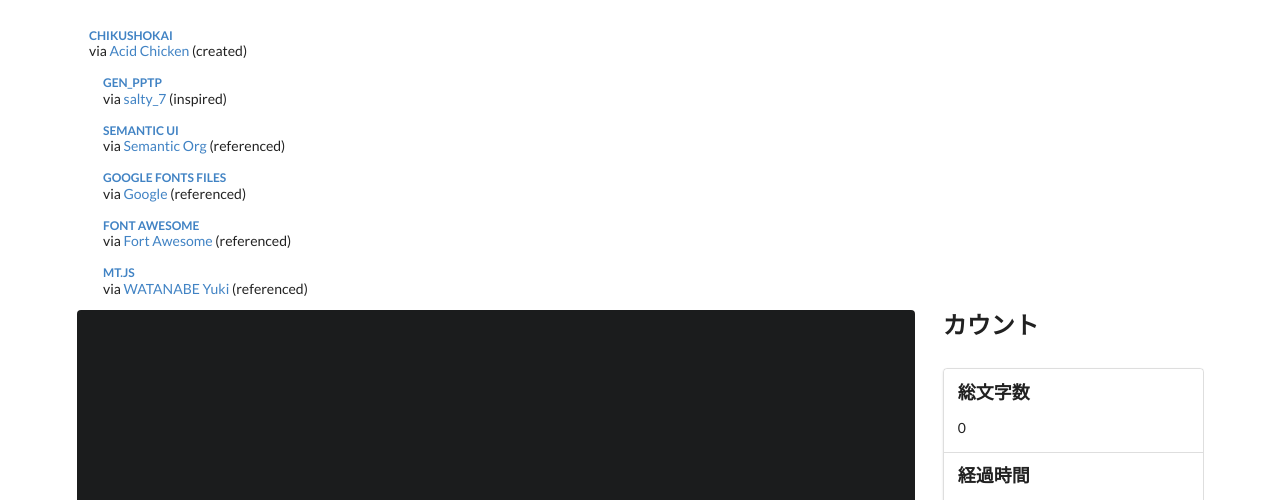
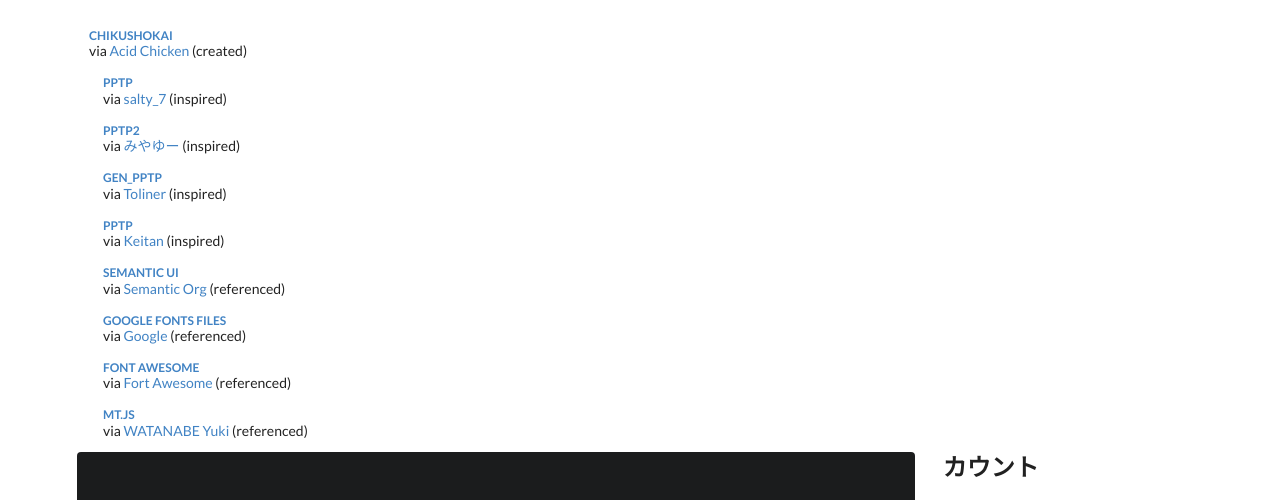
Before and after one commit to acid-chicken/Chikushokai, a plain HTML site: page docs/index.html in a window 1280 px wide. Shown: the part 67-567 px from the top of the page. Drawn offline with nearby package versions, Linux system fonts and the light colour scheme; grey boxes are pictures that could not be loaded; a script that the page names is missing.

Commit message:
Add inspired source links

```diff
--- a/docs/index.html
+++ b/docs/index.html
@@ -38,9 +38,42 @@
         <img src="https://github.com/salty-7.png" alt="salty-7">
       </a>
       <div class="content">
-        <a href="https://github.com/salty-7/gen_pptp" class="ui sub header">gen_pptp</a>
+        <a href="https://github.com/salty-7/gen_pptp" class="ui sub header">pptp</a>
         <span>via</span>
         <a href="https://github.com/salty-7">salty_7</a>
+        <span>(inspired)</span>
+      </div>
+    </div>
+    <div class="item">
+      <a href="https://twitter.com/yuu1111main" class="ui mini circular image">
+        <img src="https://pbs.twimg.com/profile_images/970307086671265792/4GTdRjQM_400x400.jpg" alt="yuu1111main">
+      </a>
+      <div class="content">
+        <a href="http://miyayuu.starfree.jp/pptp2.htm" class="ui sub header">pptp2</a>
+        <span>via</span>
+        <a href="https://twitter.com/yuu1111main">みやゆー</a>
+        <span>(inspired)</span>
+      </div>
+    </div>
+    <div class="item">
+      <a href="https://github.com/toliner" class="ui mini circular image">
+        <img src="https://github.com/toliner.png" alt="toliner">
+      </a>
+      <div class="content">
+        <a href="https://github.com/toliner/gen_pptp" class="ui sub header">gen_pptp</a>
+        <span>via</span>
+        <a href="https://github.com/toliner">Toliner</a>
+        <span>(inspired)</span>
+      </div>
+    </div>
+    <div class="item">
+      <a href="https://github.com/0505Keitan" class="ui mini circular image">
+        <img src="https://github.com/0505Keitan.png" alt="0505keitan">
+      </a>
+      <div class="content">
+        <a href="http://keitan0505.html.xdomain.jp/pptp/pptp.html" class="ui sub header">pptp</a>
+        <span>via</span>
+        <a href="https://github.com/0505Keitan">Keitan</a>
         <span>(inspired)</span>
       </div>
     </div>
```
